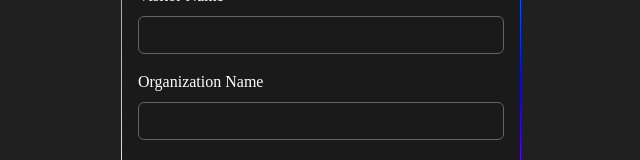
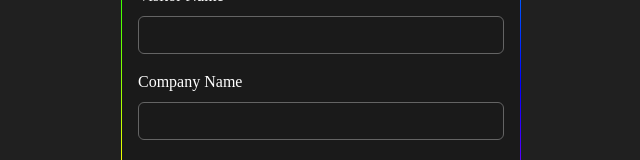
Before and after one commit to Apsit007/Apisit_FE, a React (Vite) app: page / in a window 1280 px wide. Shown: the part 271-431 px from the top of the page, without its empty margins (319-959 px from the left). Built offline with nearby package versions, Linux system fonts and the light colour scheme.

Commit message:
update: company Name

```diff
--- a/src/components/Header/Header.tsx
+++ b/src/components/Header/Header.tsx
@@ -12,7 +12,7 @@ interface Props {
 }
 function Header({ VisitorName, VisitorCount }: Props) {
     const handleDownload = () => {
-        const pdfUrl = 'https://github.com/Apsit007/Apisit_FE.github.io/raw/master/src/assets/Apisit%20Purisan.pdf'; // Replace with the actual PDF URL
+        const pdfUrl = 'https://github.com/Apsit007/Apisit_FE/raw/main/src/assets/Apisit_Purisan.pdf'; // Replace with the actual PDF URL
         const link = document.createElement('a');
         link.href = pdfUrl;
         link.download = 'Apisit_Purisan.pdf'; // Specify the desired downloaded file name
--- a/src/components/login/login.tsx
+++ b/src/components/login/login.tsx
@@ -75,7 +75,7 @@ function login() {
                                 {errors.VisitorName && <div className="invalid-feedback">{errors.VisitorName}</div>}
                             </div>
                             <div className="mb-3">
-                                <label htmlFor="organizationName" className="form-label">Organization Name</label>
+                                <label htmlFor="organizationName" className="form-label">Company Name</label>
                                 <input type="text" className={`form-control input-bg ${errors.OrganizationName && 'is-invalid'}`} id="organizationName" name="OrganizationName" value={visitorInfo.OrganizationName} onChange={handleInputChange} />
                                 {errors.OrganizationName && <div className="invalid-feedback">{errors.OrganizationName}</div>}
                             </div>
```
Also changed, not shown: 1 other file (tests, documents, lock files or other folders).
